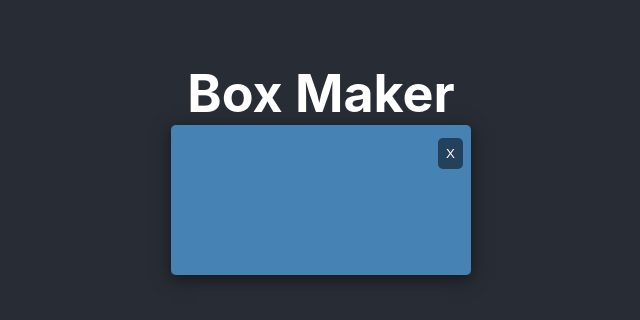
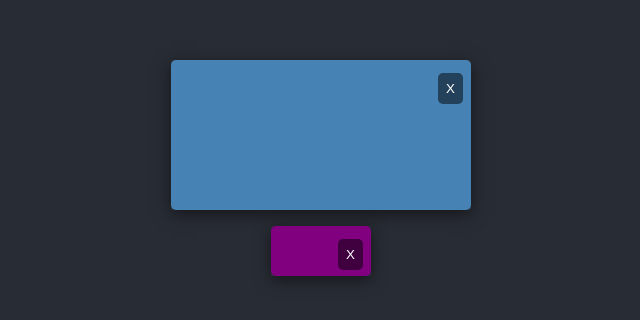
Before and after one commit to ealmario/react-box-maker, a React (Create React App) app: page / in a window 1280 px wide. Shown: the part 232-552 px from the top of the page, without its empty margins (319-959 px from the left). Built offline with nearby package versions, Linux system fonts and the light colour scheme.

Commit message:
Create init box list comp

```diff
--- a/src/App.css
+++ b/src/App.css
@@ -16,7 +16,12 @@
 
 .Box {
   box-shadow: 0px 4px 16px rgba(0,0,0,0.5);
+  margin: 0.5rem;
   position: relative;
+}
+
+.title {
+  margin-bottom: 1rem;
 }
 
 .custom-box {
--- a/src/App.js
+++ b/src/App.js
@@ -4,8 +4,8 @@ import Box from './components/Box';
 function App() {
   return (
     <div className="App">
-      <h1>Box Maker</h1>
       <Box width={300} height={150} color="steelblue"/>
+      <Box width={100} height={50} color="purple"/>
     </div>
   );
 }
```
Also changed, not shown: src/components/BoxList.js (added, +13 -0 lines), 1 other file (tests, documents, lock files or other folders).
